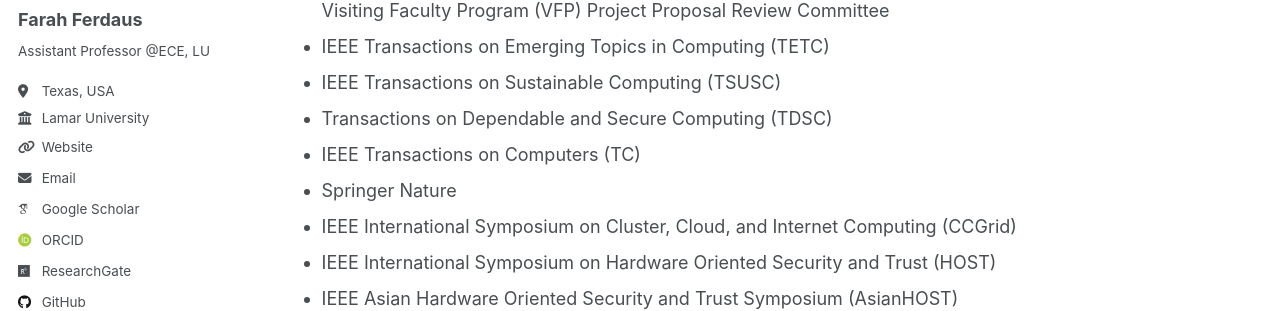
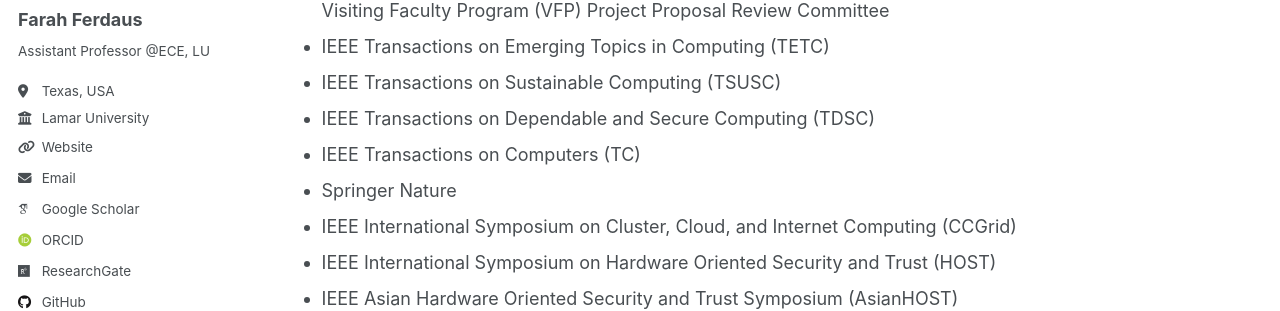
Before and after one commit to fferdaus/fferdaus.github.io, a Jekyll site: the page built from _pages/miscellaneous.md, in a window 1280 px wide and 900 px high. Shown: the part 310-621 px from the top of the window. Built offline with Jekyll 4.4.1, drawn with Linux system fonts in a browser that asks for light colours; some web fonts are replaced.

Commit message:
Update miscellaneous.md

```diff
--- a/_pages/miscellaneous.md
+++ b/_pages/miscellaneous.md
@@ -14,7 +14,7 @@ redirect_from:
 - U.S. Department of Energy (DOE) Workforce Development for Teachers and Scientists (WDTS) Summer 2025 Visiting Faculty Program (VFP) Project Proposal Review Committee
 - IEEE Transactions on Emerging Topics in Computing (TETC)
 - IEEE Transactions on Sustainable Computing (TSUSC)
-- Transactions on Dependable and Secure Computing (TDSC)
+- IEEE Transactions on Dependable and Secure Computing (TDSC)
 - IEEE Transactions on Computers (TC)
 - Springer Nature
 - IEEE International Symposium on Cluster, Cloud, and Internet Computing (CCGrid)
```
